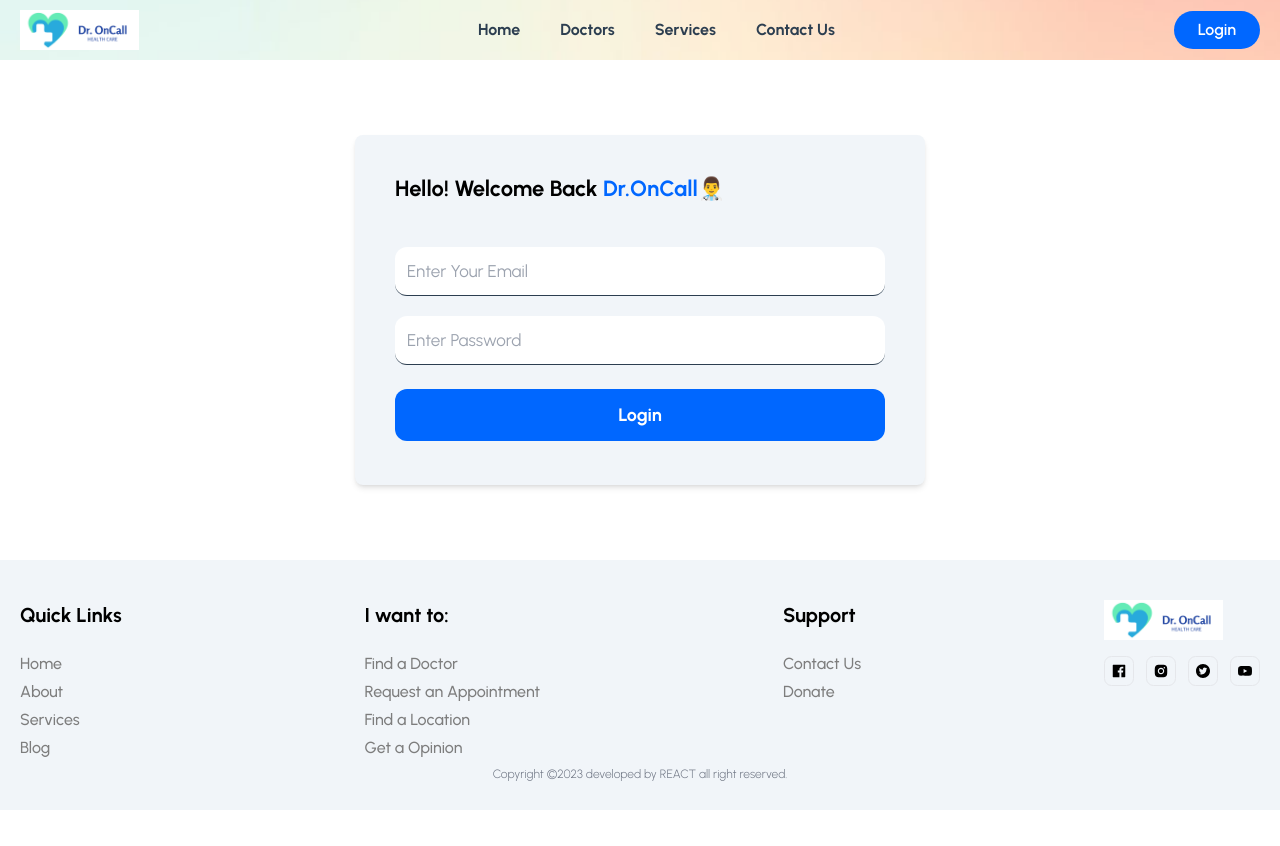
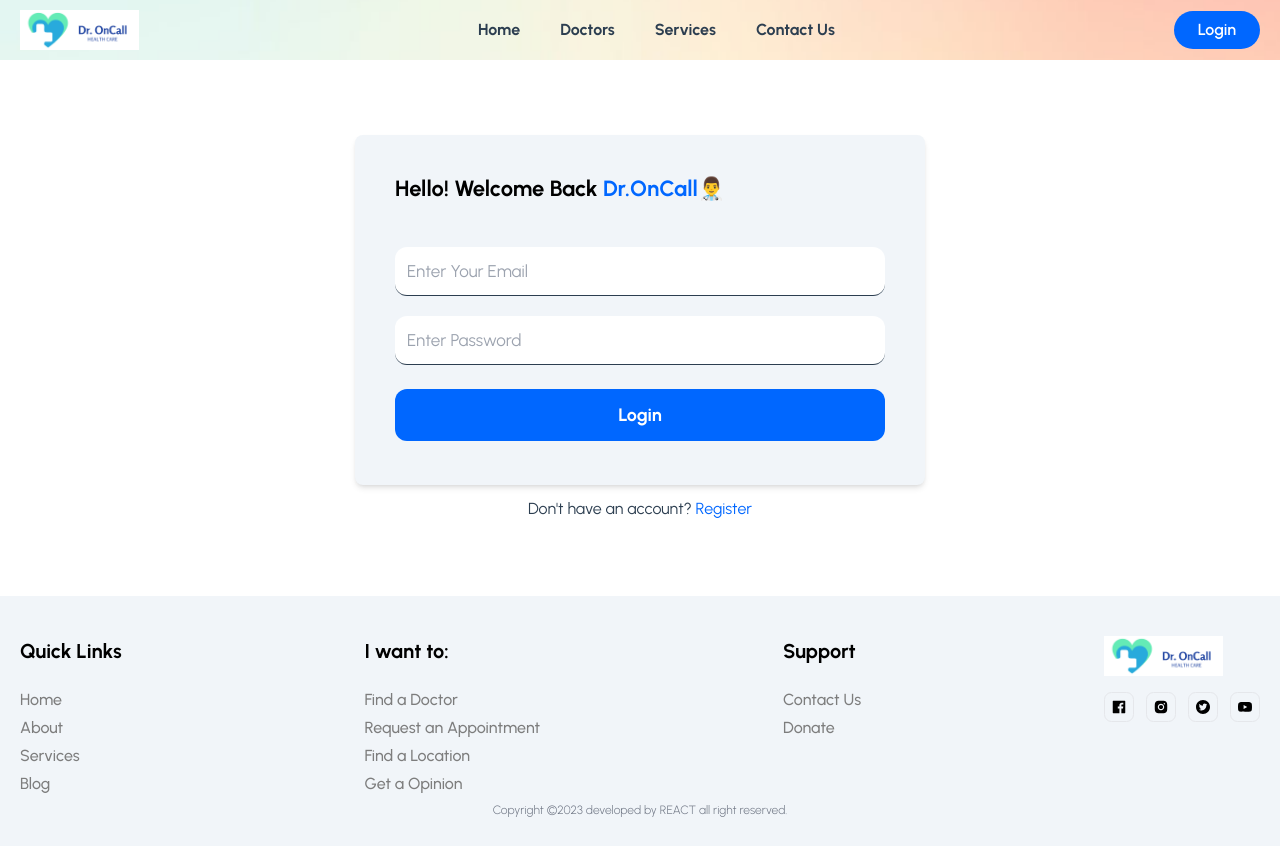
Before and after one commit to RavinduKavinda/doctor-appointment-booking, a React (Vite) app in the folder frontend/: page /login in a window 1280 px wide. Before the commit the page ends 810 px from the top, so only its background shows below. Built offline with nearby package versions, Linux system fonts and the light colour scheme; a web font is replaced by a local one.

Commit message:
register page link

```diff
--- a/frontend/src/pages/Login.jsx
+++ b/frontend/src/pages/Login.jsx
@@ -1,4 +1,5 @@
 import React, { useState } from 'react'
+import { Link } from 'react-router-dom'
 
 const Login = () => {
 
@@ -52,6 +53,10 @@ const Login = () => {
           </div>
         </form>
       </div>
+
+      <p className="mt-3 text-textColor text-center">
+        Don&apos;t have an account? <Link to='/register' className='text-primaryColor'>Register</Link>
+      </p>
     </section>
   )
 }
```
